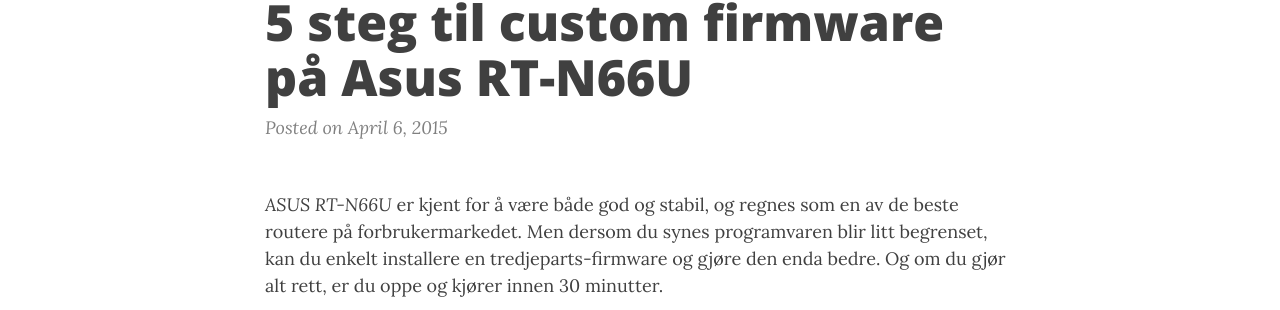
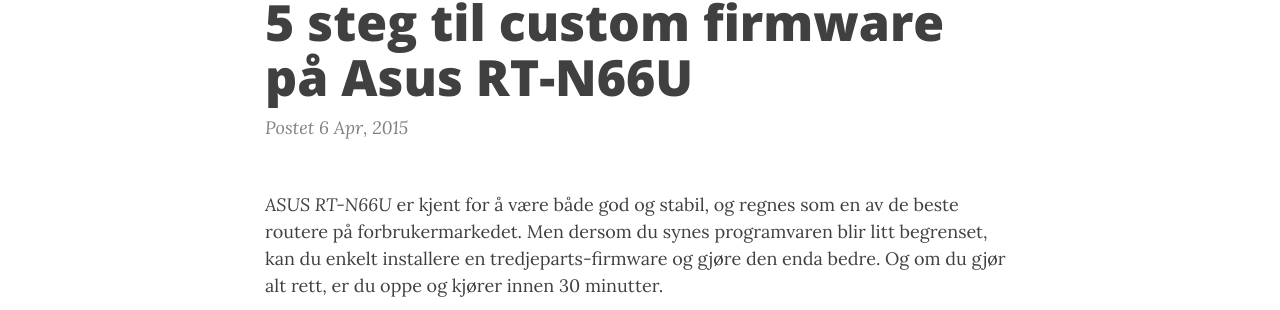
Before and after one commit to rikosjett/rikosjett.github.io, a Jekyll site: the page built from _posts/2015-04-06-5-steg-til-custom-firmware-pa-asus-rt-n66u.md, in a window 1280 px wide and 900 px high. Shown: the part 135-445 px from the top of the window. Built offline with Jekyll 4.4.1, drawn with Linux system fonts in a browser that asks for light colours; nearby versions of some CDN libraries.

Commit message:
header template posting date format

```diff
--- a/_includes/header.html
+++ b/_includes/header.html
@@ -61,7 +61,7 @@
 		  {% endif %}
 
 		  {% if include.type == "post" %}
-		  <span class="post-meta">Posted on {{ page.date | date: "%B %-d, %Y" }}</span>
+		  <span class="post-meta">Postet {{ page.date | date: "%-d %b, %Y" }}</span>
 		  {% endif %}
         </div>
       </div>
```
